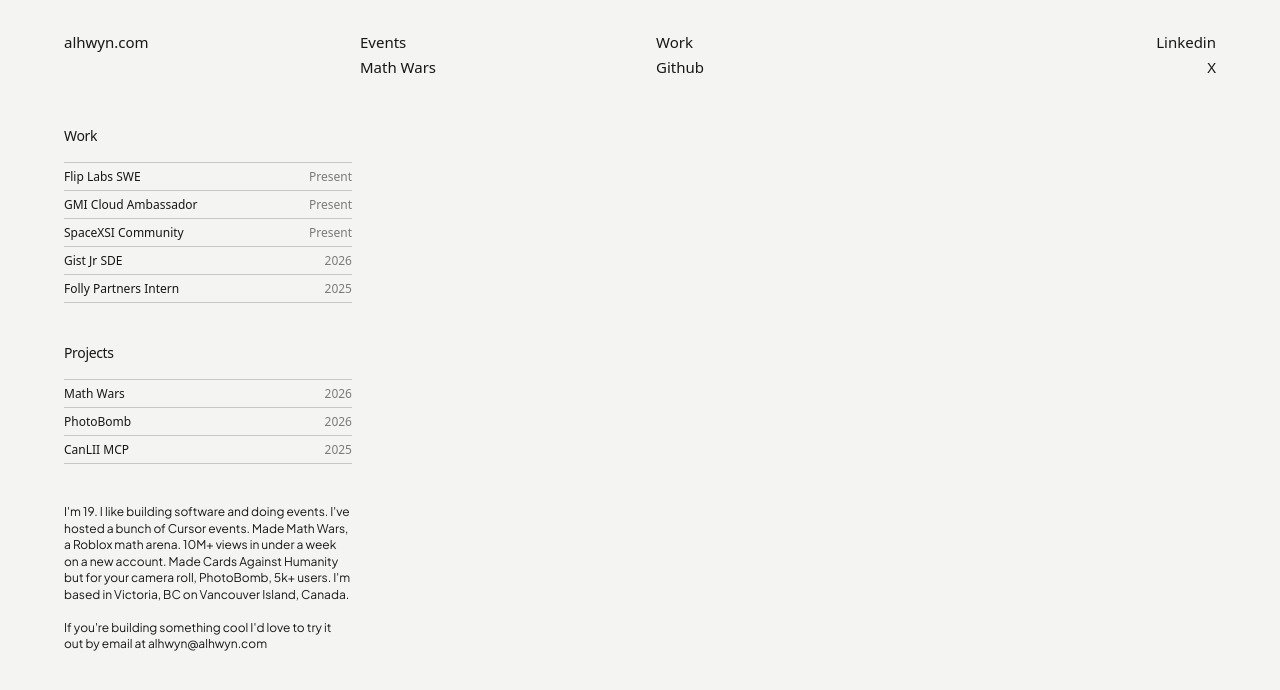
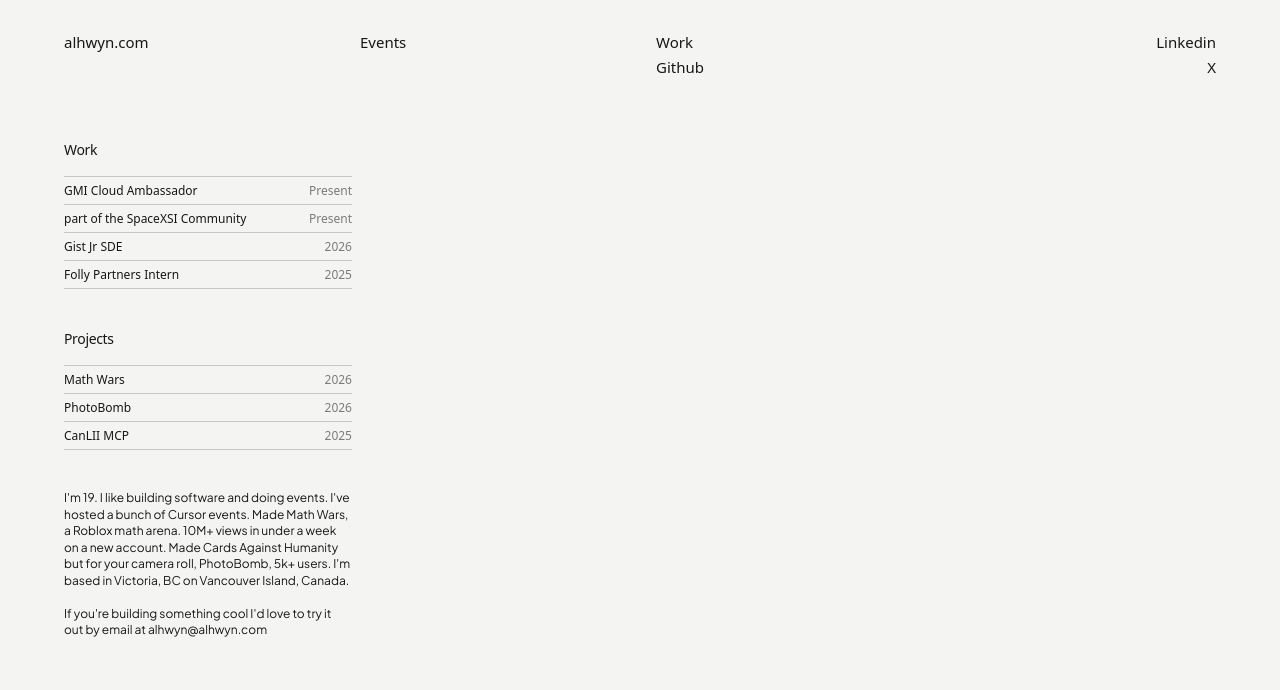
Before and after one commit to Alhwyn/portfolio, a Next.js app: page / in a window 1280 px wide. Shown: the top 690 px of the page. Built offline with nearby package versions, Linux system fonts and the light colour scheme.

Commit message:
Update Work to SpaceXSI Community and drop the header Math Wars link.
The Work list now reads "part of the SpaceXSI Community", Flip Labs is gone, and Math Wars stays in Projects instead of the top nav.

```diff
--- a/components/SiteHeader.tsx
+++ b/components/SiteHeader.tsx
@@ -1,5 +1,4 @@
 import Link from "next/link";
-import { MATH_WARS_ROBLOX_URL } from "@/lib/projects";
 
 const navLinkClass =
   "font-normal text-[15px] leading-snug text-neutral-900 hover:opacity-60 transition-opacity";
@@ -25,14 +24,6 @@ export function SiteHeader() {
             <Link href="/events" className={navLinkClass}>
               Events
             </Link>
-            <a
-              href={MATH_WARS_ROBLOX_URL}
-              target="_blank"
-              rel="noopener noreferrer"
-              className={externalLinkClass}
-            >
-              Math Wars
-            </a>
             <Link href="/#work" className={navLinkClass}>
               Work
             </Link>
@@ -66,14 +57,6 @@ export function SiteHeader() {
             <Link href="/events" className={navLinkClass}>
               Events
             </Link>
-            <a
-              href={MATH_WARS_ROBLOX_URL}
-              target="_blank"
-              rel="noopener noreferrer"
-              className={externalLinkClass}
-            >
-              Math Wars
-            </a>
           </div>
 
           <div className="hidden sm:flex sm:flex-col sm:gap-1">
--- a/components/WorkExperienceList.tsx
+++ b/components/WorkExperienceList.tsx
@@ -8,20 +8,13 @@ type Experience = {
 /** Reverse-chronological (newest first). */
 const experiences: Experience[] = [
   {
-    company: "Flip Labs",
-    role: "SWE",
-    dates: "Present",
-    href: "https://fliptexts.com",
-  },
-  {
     company: "GMI Cloud",
     role: "Ambassador",
     dates: "Present",
     href: "https://www.gmicloud.ai",
   },
   {
-    company: "SpaceXSI",
-    role: "Community",
+    company: "part of the SpaceXSI Community",
     dates: "Present",
     href: "https://luma.com/spacexsi-community",
   },
```
